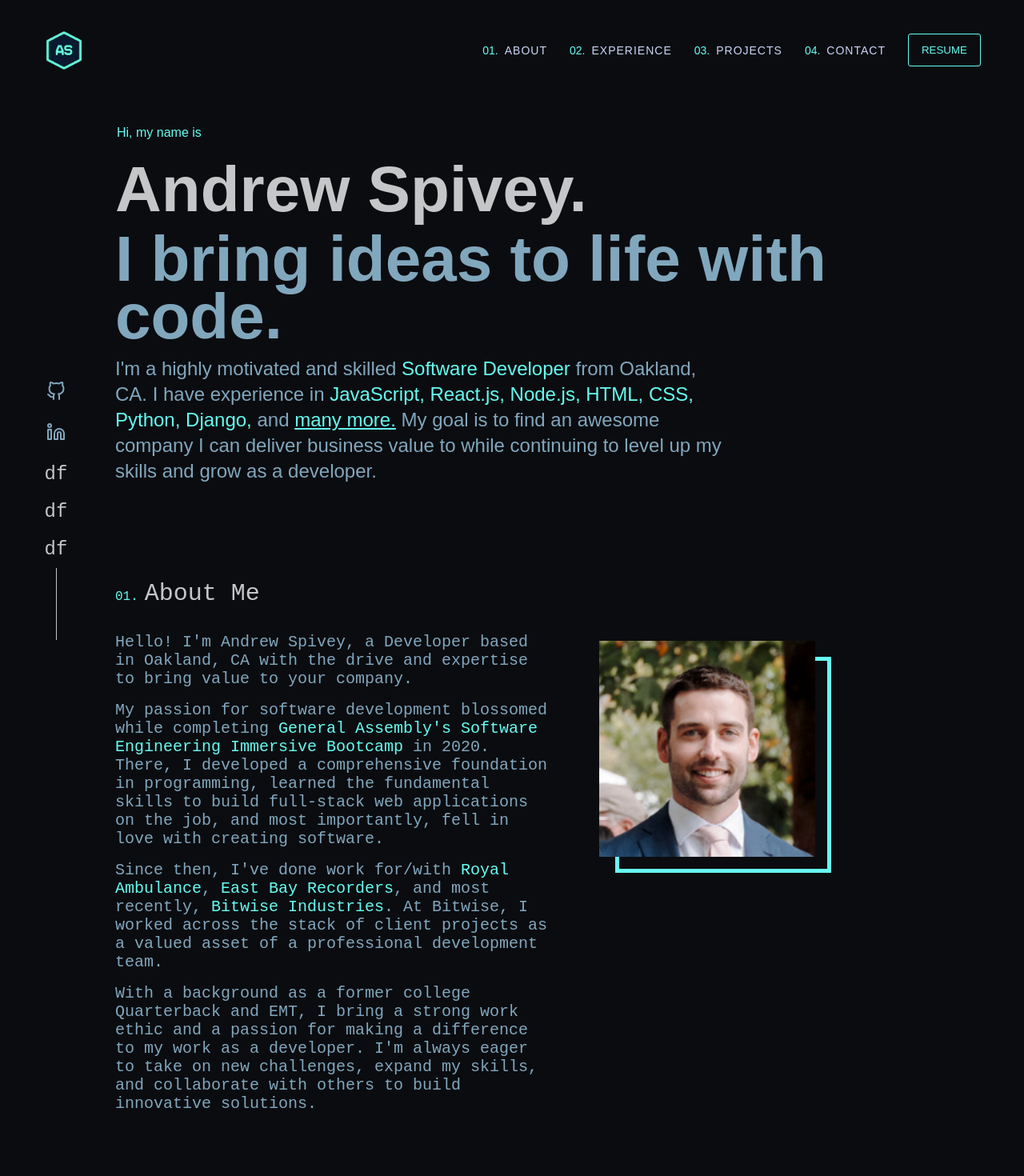
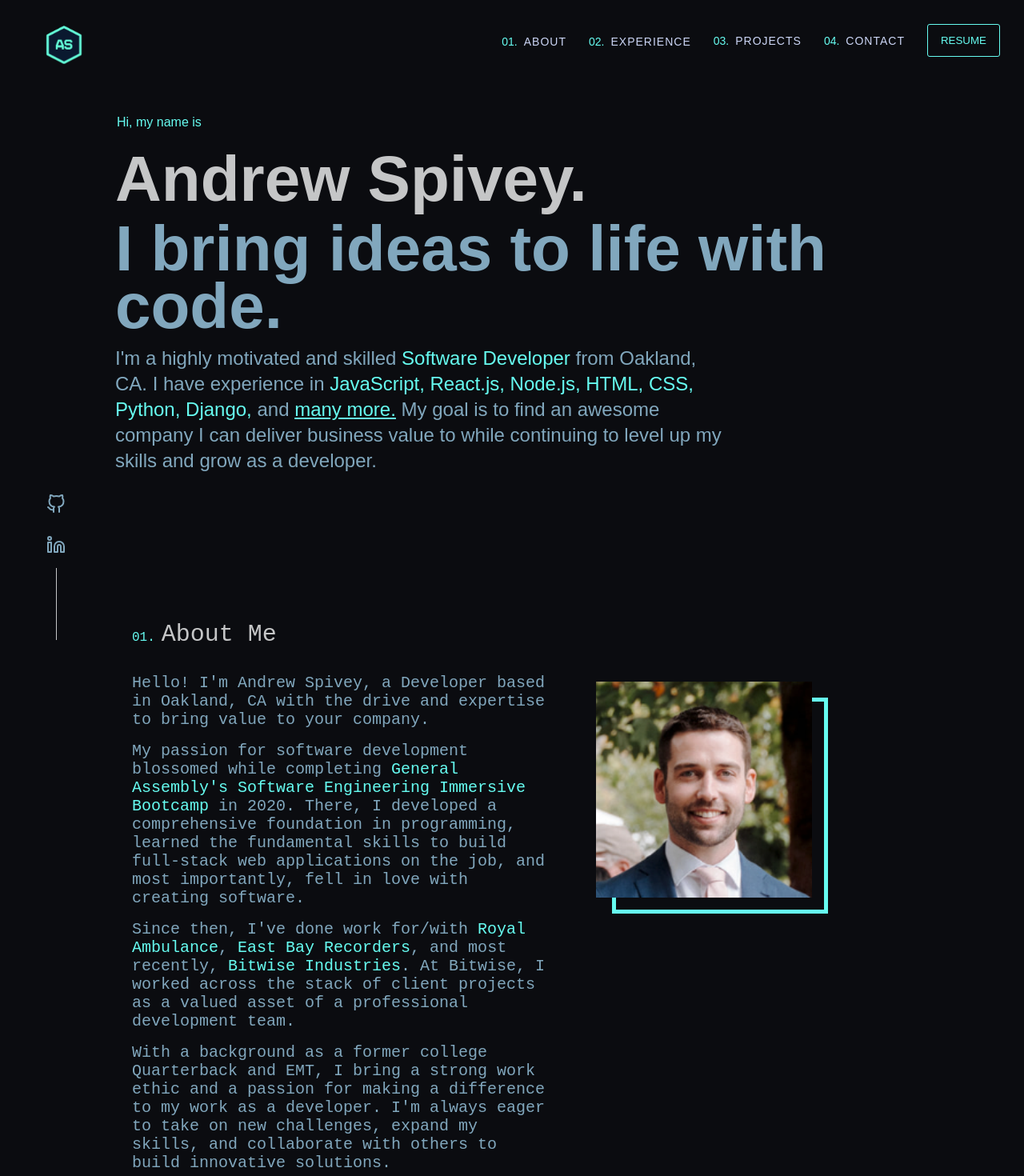
Before and after one commit to andrewjspivey/as_portfolio-2023, a React (Create React App) app: page / in a window 1280 px wide. Shown: the top 1470 px of the page at 80% size. Built offline with nearby package versions, Linux system fonts and the light colour scheme; a web font is replaced by a local one.

Commit message:
add react-scroll, nav scroll to sections of home page

```diff
--- a/package.json
+++ b/package.json
@@ -11,6 +11,7 @@
     "react-dom": "^18.2.0",
     "react-icons": "^4.7.1",
     "react-scripts": "5.0.1",
+    "react-scroll": "^1.8.9",
     "styled-components": "^5.3.6",
     "web-vitals": "^2.1.4"
   },
--- a/src/Components/Intro/Intro.js
+++ b/src/Components/Intro/Intro.js
@@ -7,11 +7,14 @@ const IntroWrapper = styled.section`
   display: flex;
   flex-direction: column;
   margin: 1rem 0rem;
+  ${media.tablet`
+    margin: 3rem auto;
+  `};
   ${media.desktop`
-    margin: 1rem 0rem 2rem 0rem;
+    margin: 4rem auto;
   `};
   ${media.widescreen`
-    margin: 0px auto;
+    margin: 5rem auto;
   `};
 `;
 
--- a/src/Components/LeftSideMenu/LeftSideMenu.js
+++ b/src/Components/LeftSideMenu/LeftSideMenu.js
@@ -59,9 +59,6 @@ const LeftSideMenu = () => {
             <FiLinkedin size="1.5rem" color="#81a7bd" />
           </a>
         </StyledListItem>
-        <StyledListItem>df</StyledListItem>
-        <StyledListItem>df</StyledListItem>
-        <StyledListItem>df</StyledListItem>
       </StyledList>
     </SideMenuContainer>
   );
--- a/src/Components/Nav/Nav.js
+++ b/src/Components/Nav/Nav.js
@@ -3,8 +3,12 @@ import styled from "styled-components";
 import media from "../../media";
 import AS from "../../assets/AS.png";
 import AndrewSpivey_Resume from "../../assets/AndrewSpivey_Resume.pdf";
+import { Link } from "react-scroll";
 
 const RegularNav = styled.nav`
+  position: fixed;
+  top: 0;
+  right: 0;
   display: flex;
   justify-content: space-around;
   flex-wrap: nowrap;
@@ -23,7 +27,7 @@ const Menu = styled.nav`
   z-index: 10;
   ${media.tablet`
     flex-flow: row nowrap;
-    padding: 0.75rem 1.5rem;
+    /* padding: 0.75rem 1.5rem; */
   `};
 `;
 
@@ -141,17 +145,14 @@ const LogoContainer = styled.div`
   width: 48px;
   align-items: center;
   ${media.tablet`
-    margin-left: 2rem;
+margin-left: 2rem;
+position: fixed;
   `}
 `;
 
 const Logo = styled.img`
   width: 100%;
   cursor: pointer;
-  transition: all 0.3s ease-in-out;
-  &:hover {
-    fill: rgba(102, 252, 241, 0.8);
-  }
 `;
 
 const StyledNumber = styled.span`
@@ -193,14 +194,103 @@ const Nav = () => {
       <HamburgerMenu hamburgerOpen={hamburgerOpen}>
         <StyledListItem>
           <ListItemWrap>
-            <StyledNumber>01.</StyledNumber>
-            <NavLink>ABOUT</NavLink>
+            <Link
+              onClick={toggleBurger}
+              activeClass="about"
+              to="about"
+              spy={true}
+              smooth={true}
+              duration={500}
+            >
+              <StyledNumber>01.</StyledNumber>
+              <NavLink>ABOUT</NavLink>
+            </Link>
           </ListItemWrap>
         </StyledListItem>
         <StyledListItem>
           <ListItemWrap>
-            <StyledNumber>02.</StyledNumber>
-            <NavLink>EXPERIENCE</NavLink>
+            <Link
+              onClick={toggleBurger}
+              activeClass="experience"
+              to="experience"
+              spy={true}
+              smooth={true}
+              duration={500}
+            >
+              <StyledNumber>02.</StyledNumber>
+              <NavLink>EXPERIENCE</NavLink>
+            </Link>
+          </ListItemWrap>
+        </StyledListItem>
+        <StyledListItem>
+          <ListItemWrap>
+            <Link
+              onClick={toggleBurger}
+              activeClass="projects"
+              to="projects"
+              spy={true}
+              smooth={true}
+              duration={500}
+            >
+              <StyledNumber>03.</StyledNumber>
+              <NavLink>PROJECTS</NavLink>
+            </Link>
+          </ListItemWrap>
+        </StyledListItem>
+        <StyledListItem>
+          <ListItemWrap>
+            <Link
+              onClick={toggleBurger}
+              activeClass="contact"
+              to="contact"
+              spy={true}
+              smooth={true}
+              duration={500}
+            >
+              <StyledNumber>04.</StyledNumber>
+              <NavLink>CONTACT</NavLink>
+            </Link>
+          </ListItemWrap>
+        </StyledListItem>
+        <StyledListItem>
+          <a
+            style={{ color: "#66FCF1" }}
+            href={AndrewSpivey_Resume}
+            target="_blank"
+            rel="noreferrer"
+          >
+            <StyledButton>RESUME</StyledButton>
+          </a>
+        </StyledListItem>
+      </HamburgerMenu>
+
+      <RegularNav>
+        <StyledListItem>
+          <ListItemWrap>
+            <Link
+              activeClass="active"
+              to="about"
+              spy={true}
+              smooth={true}
+              duration={500}
+            >
+              <StyledNumber>01.</StyledNumber>
+              <NavLink>ABOUT</NavLink>
+            </Link>
+          </ListItemWrap>
+        </StyledListItem>
+        <StyledListItem>
+          <ListItemWrap>
+            <Link
+              // activeClass="active"
+              to="experience"
+              spy={true}
+              smooth={true}
+              duration={500}
+            >
+              <StyledNumber>02.</StyledNumber>
+              <NavLink>EXPERIENCE</NavLink>
+            </Link>
           </ListItemWrap>
         </StyledListItem>
         <StyledListItem>
@@ -220,42 +310,7 @@ const Nav = () => {
             style={{ color: "#66FCF1" }}
             href={AndrewSpivey_Resume}
             target="_blank"
-          >
-            <StyledButton>RESUME</StyledButton>
-          </a>
-        </StyledListItem>
-      </HamburgerMenu>
-
-      <RegularNav>
-        <StyledListItem>
-          <ListItemWrap>
-            <StyledNumber>01.</StyledNumber>
-            <NavLink>ABOUT</NavLink>
-          </ListItemWrap>
-        </StyledListItem>
-        <StyledListItem>
-          <ListItemWrap>
-            <StyledNumber>02.</StyledNumber>
-            <NavLink>EXPERIENCE</NavLink>
-          </ListItemWrap>
-        </StyledListItem>
-        <StyledListItem>
-          <ListItemWrap>
-            <StyledNumber>03.</StyledNumber>
-            <NavLink>PROJECTS</NavLink>
-          </ListItemWrap>
-        </StyledListItem>
-        <StyledListItem>
-          <ListItemWrap>
-            <StyledNumber>04.</StyledNumber>
-            <NavLink>CONTACT</NavLink>
-          </ListItemWrap>
-        </StyledListItem>
-        <StyledListItem>
-          <a
-            style={{ color: "#66FCF1" }}
-            href={AndrewSpivey_Resume}
-            target="_blank"
+            rel="noreferrer"
           >
             <StyledButton>RESUME</StyledButton>
           </a>
--- a/src/Components/WorkSection/WorkSection.js
+++ b/src/Components/WorkSection/WorkSection.js
@@ -6,12 +6,12 @@ import { projectData } from "../../projectData";
 
 export const SectionWrapper = styled.section`
   padding: 2rem 0rem;
-  max-width: 1000px;
+  max-width: 950px;
   ${media.tablet`
-    padding: 100px auto;
+    margin: 2rem auto;
   `}
   ${media.widescreen`
-    margin: 0px auto;
+    margin: 3rem auto;
   `};
 `;
 
@@ -105,7 +105,7 @@ const WorkSection = () => {
   };
 
   return (
-    <SectionWrapper>
+    <SectionWrapper id="experience">
       <Header>
         <Title>
           <TitleNumber>02.</TitleNumber>
```
Also changed, not shown: src/Components/WorkProject/WorkProject.js (+0 -8 lines).
